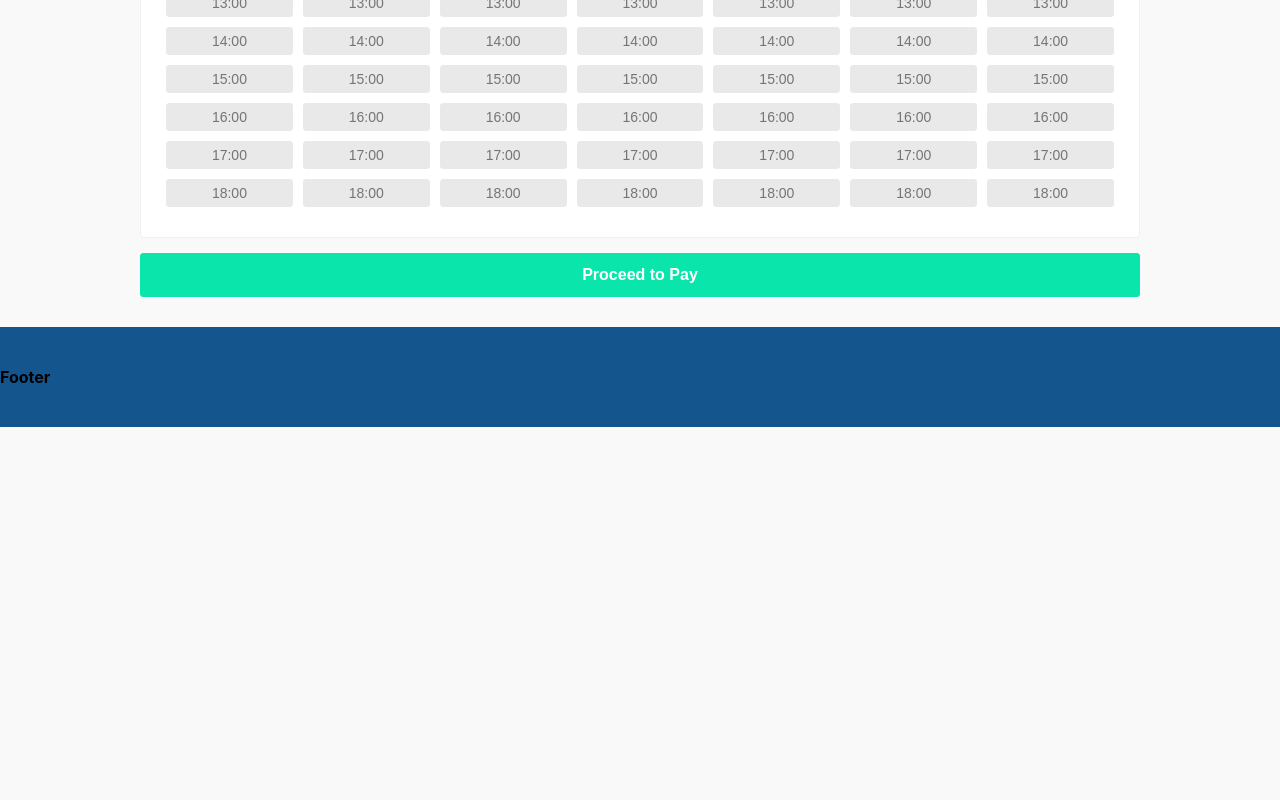
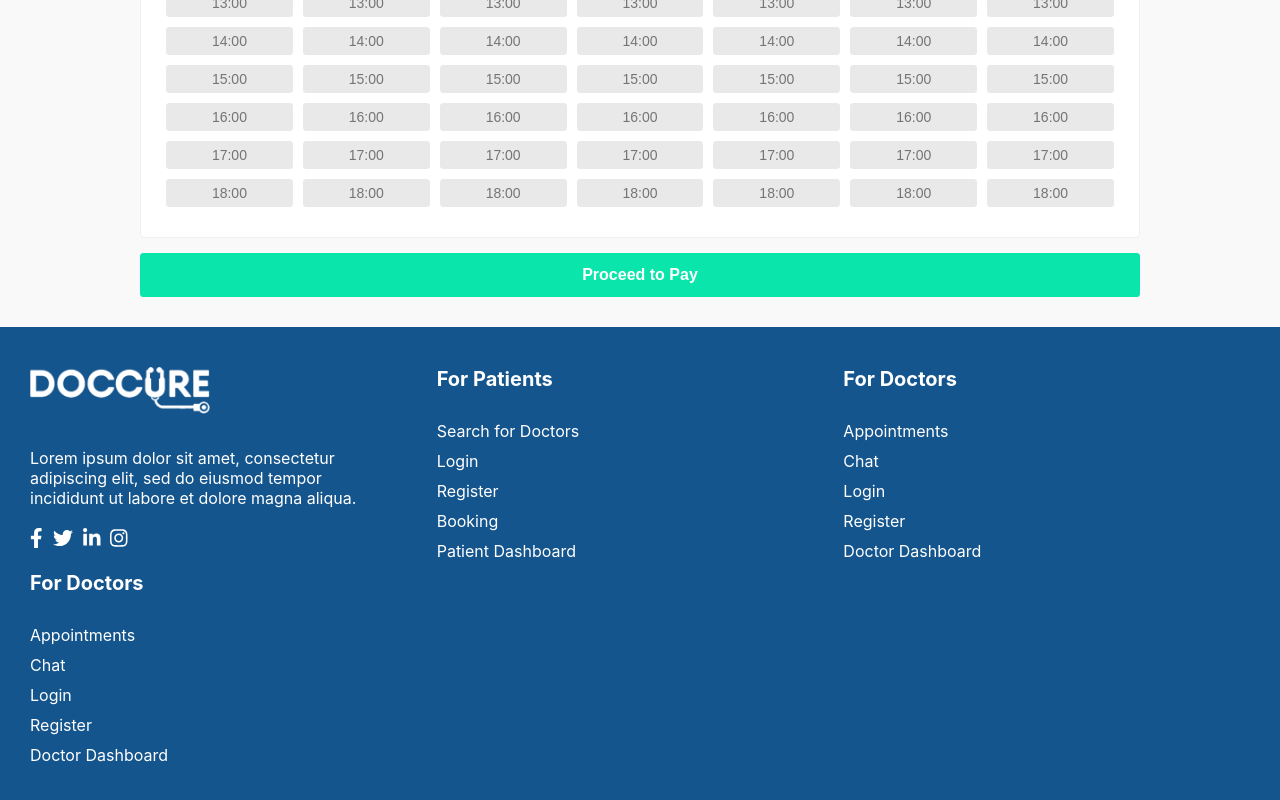
Before and after one commit to bogdanaks/doccure, a React (Create React App) app in the folder client/: page /doctors/1/booking in a window 1280 px wide. Shown: the part 564-1364 px from the top of the page. Before the commit the page ends 991 px from the top, so only its background shows below. Built offline with nearby package versions, Linux system fonts and the light colour scheme.

Commit message:
Базовая верстка

```diff
--- a/client/src/components/Footer/Footer.jsx
+++ b/client/src/components/Footer/Footer.jsx
@@ -1,11 +1,64 @@
 import React from 'react'
+import { FontAwesomeIcon } from '@fortawesome/react-fontawesome'
+import {
+    faFacebookF,
+    faTwitter,
+    faLinkedinIn,
+    faInstagram,
+} from '@fortawesome/free-brands-svg-icons'
 
 import styles from './styles.module.scss'
+import logo2 from '../../assets/logoWhite.png'
 
 export const Footer = () => {
     return (
         <div className={styles.footer}>
-            <h4>Footer</h4>
+            <div className={styles.col}>
+                <div className={styles.logo}>
+                    <img src={logo2} alt="Logo White" />
+                </div>
+
+                <p>
+                    Lorem ipsum dolor sit amet, consectetur adipiscing elit, sed do eiusmod tempor
+                    incididunt ut labore et dolore magna aliqua.
+                </p>
+                <div className={styles.links}>
+                    <FontAwesomeIcon icon={faFacebookF} />
+                    <FontAwesomeIcon icon={faTwitter} />
+                    <FontAwesomeIcon icon={faLinkedinIn} />
+                    <FontAwesomeIcon icon={faInstagram} />
+                </div>
+            </div>
+            <div className={styles.col}>
+                <h4>For Patients</h4>
+                <ul>
+                    <li>Search for Doctors</li>
+                    <li>Login</li>
+                    <li>Register</li>
+                    <li>Booking</li>
+                    <li>Patient Dashboard</li>
+                </ul>
+            </div>
+            <div className={styles.col}>
+                <h4>For Doctors</h4>
+                <ul>
+                    <li>Appointments</li>
+                    <li>Chat</li>
+                    <li>Login</li>
+                    <li>Register</li>
+                    <li>Doctor Dashboard</li>
+                </ul>
+            </div>
+            <div className={styles.col}>
+                <h4>For Doctors</h4>
+                <ul>
+                    <li>Appointments</li>
+                    <li>Chat</li>
+                    <li>Login</li>
+                    <li>Register</li>
+                    <li>Doctor Dashboard</li>
+                </ul>
+            </div>
         </div>
     )
 }
--- a/client/src/components/Footer/styles.module.scss
+++ b/client/src/components/Footer/styles.module.scss
@@ -2,6 +2,50 @@
     display: flex;
     flex-direction: row;
     width: 100%;
-    padding: 40px 0;
+    padding: 40px 30px;
     background-color: #15558d;
+    box-sizing: border-box;
+    flex-wrap: wrap;
+    .col {
+        display: flex;
+        flex-direction: column;
+        height: 100%;
+        color: #fff;
+        flex: 22%;
+        margin-right: 64px;
+        &:last-child {
+            margin-right: 0;
+        }
+        .logo {
+            width: 180px;
+            margin-bottom: 30px;
+            img {
+                max-width: 100%;
+                height: auto;
+            }
+        }
+        p {
+            margin-bottom: 20px;
+        }
+        h4 {
+            font-size: 20px;
+            font-weight: 7800;
+            margin-bottom: 30px;
+            text-transform: capitalize;
+        }
+        ul {
+            li {
+                margin-bottom: 10px;
+            }
+        }
+        .links {
+            display: flex;
+            flex-direction: row;
+            align-items: center;
+            svg {
+                margin-right: 10px;
+                font-size: 20px;
+            }
+        }
+    }
 }
```
